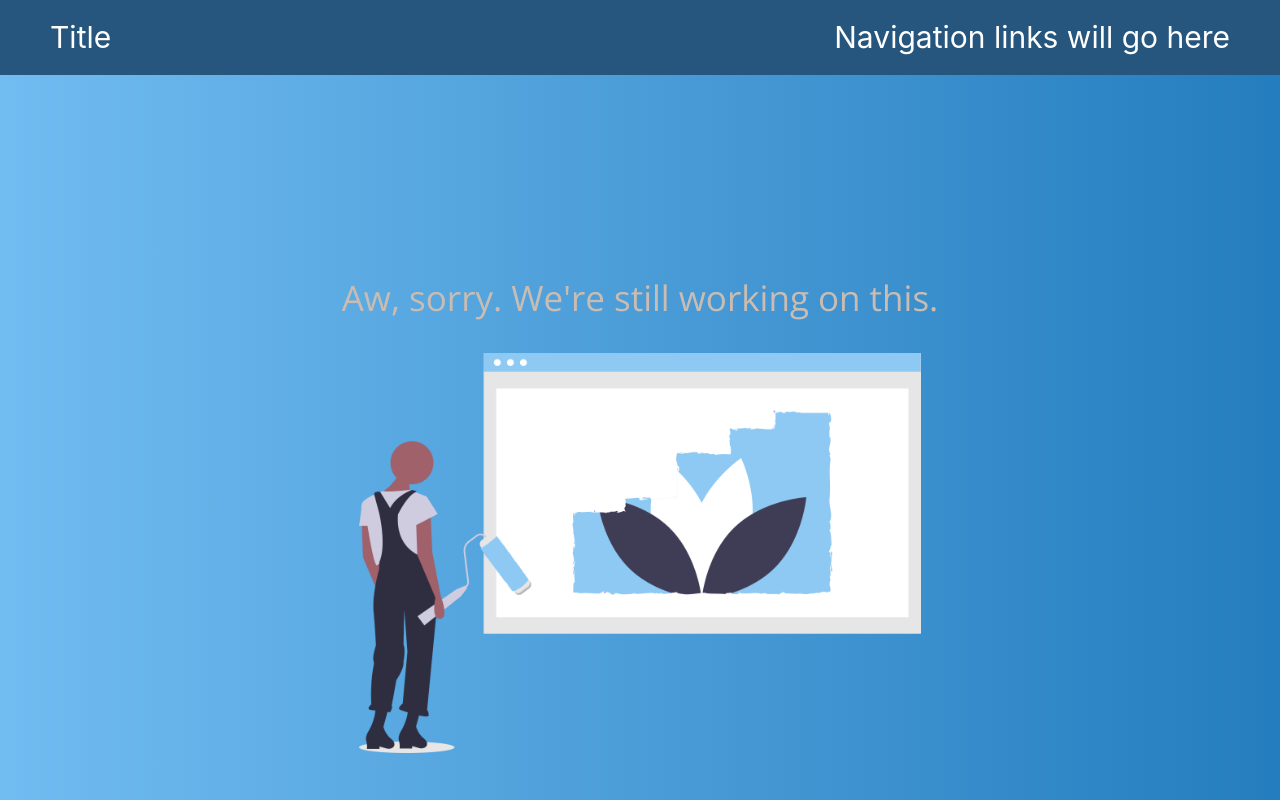
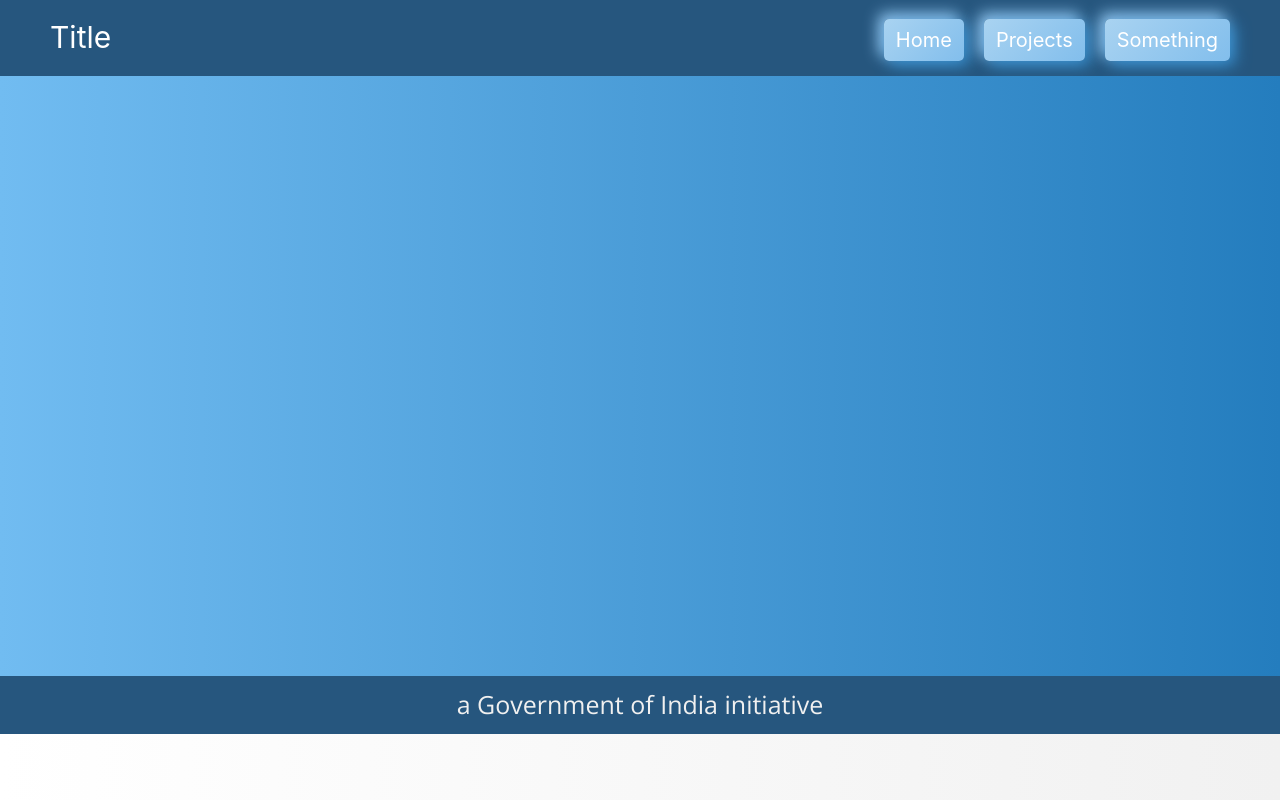
Before and after one commit to prithivi-maruthachalam/k_website, a React (Create React App) app: page /projects in a window 1280 px wide. Shown: the top 800 px of the page. Built offline with nearby package versions, Linux system fonts and the light colour scheme.

Commit message:
Added navigation

```diff
--- a/src/App.js
+++ b/src/App.js
@@ -2,9 +2,10 @@ import {BrowserRouter, Route, Switch } from "react-router-dom";
 import React, { Component } from 'react';
 
 import Header from "./components/header.js";
-import Home from "./components/home";
+import Home from "./components/hero.js";
 import WIP from "./components/workInProgress"
 import Footer from "./components/footer"
+import Pros from "./components/pros.js"
 
 
 import 'bootstrap/dist/css/bootstrap.min.css';
@@ -15,15 +16,19 @@ import "./App.css";
 const App = () => {
   return (
     <div className="fluid-container text-center">
-      <Header />
+
       <div className="fluid-container globalContainer">
         <BrowserRouter>
+          <Header />
           <Switch>
+            <Route exact path="/projects">
+              <Pros/>
+            </Route>
+            <Route exact path="/workInProgress">
+              <WIP/>
+            </Route>
             <Route exact path="/">
               <Home/>
-            </Route>
-            <Route exact path="">
-              <WIP/>
             </Route>
           </Switch>
         </BrowserRouter>
--- a/src/components/header.js
+++ b/src/components/header.js
@@ -1,4 +1,5 @@
-import React, {Component, createRef} from 'react';
+import React, { Component, createRef } from 'react';
+import { Link } from 'react-router-dom';
 
 import '../styles/header.css';
 
@@ -9,7 +10,15 @@ class Header extends Component{
         <div className="header-container">
           <div classname="header-title">Title</div>
           <div>
-            Navigation links will go here
+              <Link to="/">
+                <button className="btn header-button-base btn-nav">Home</button>
+              </Link>
+              <Link to="/projects">
+                <button className="btn header-button-base btn-nav">Projects</button>
+              </Link>
+              <Link to="/workInProgress">
+                <button className="btn header-button-base btn-nav">Something</button>
+              </Link>
           </div>
         </div>
       );
--- a/src/components/home/hero.js
+++ b/src/components/hero.js
@@ -2,10 +2,10 @@ import React, {Component} from 'react';
 import { Link } from 'react-router-dom';
 
 
-import arrow from '../../media/icons/right-arrow.png';
-import gear from '../../media/images/gear.png'
+import arrow from '../media/icons/right-arrow.png';
+import gear from '../media/images/gear.png'
 
-import '../../styles/home/hero.css';
+import '../styles/hero.css';
 
 class Hero extends Component{
 
--- a/src/components/home/index.js
+++ /dev/null
@@ -1,17 +0,0 @@
-import React, { Component } from 'react';
-
-import Hero from "./hero.js";
-
-
-import '../../styles/home/index.css';
-class Home extends Component {
-  render(){
-    return (
-        <div className="fluid-container text-center homeContainer">
-          <Hero/>
-        </div>
-    );
-  }
-}
-
-export default Home;
--- /dev/null
+++ b/src/components/pros.js
@@ -0,0 +1,21 @@
+import React, {Component} from 'react';
+import { Link } from 'react-router-dom';
+
+
+import arrow from '../media/icons/right-arrow.png';
+import gear from '../media/images/gear.png'
+
+import '../styles/pros.css';
+
+class Pros extends Component{
+
+    render(){
+        return(
+            <div className="fluid-container pros-container">
+
+            </div>
+        );
+    }
+}
+
+export default Pros;
--- a/src/styles/header.css
+++ b/src/styles/header.css
@@ -6,3 +6,24 @@
     display: flex;
     justify-content: space-between;
 }
+
+.btn-nav {
+    background: linear-gradient(135deg, #a9d3f1, #82beec);
+    box-shadow: 5px 5px 15px #338ac9, -5px -5px 15px #9ed1fa;
+    transition: all 0.3s;
+
+}
+
+.header-button-base {
+    border-radius: 5px !important;
+    font-weight: 500;
+    font-size: 20px!important;
+    border: none !important;
+    outline: none !important;
+
+    padding-right: 10px;
+    padding-left: 10px;
+
+    color: #ffffff !important;
+    margin-left: 20px;
+}
--- /dev/null
+++ b/src/styles/pros.css
@@ -0,0 +1,5 @@
+.pros-container {
+    background-image: linear-gradient(to left, #247DBE, #71bcf1);
+    height: 600px;
+    position: relative;
+}
```
Also changed, not shown: src/styles/hero.css (renamed from src/styles/home/hero.css), src/styles/home/index.css (deleted).
